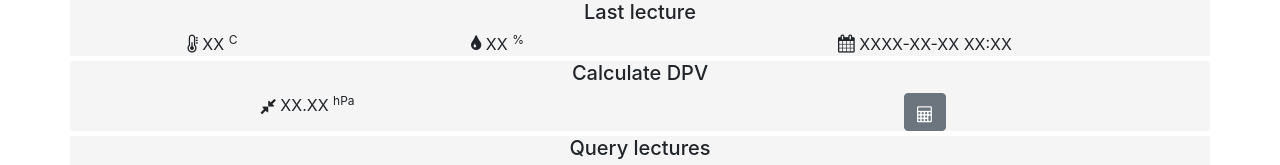
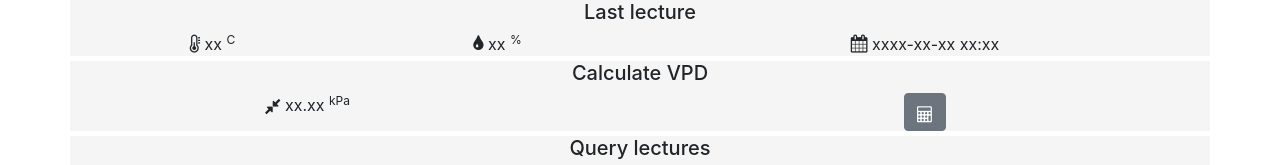
Before and after one commit to manuelchichi/temp-hum-sensor, a website: page public/index.html in a window 1280 px wide. Shown: the top 165 px of the page. Drawn offline with nearby package versions, Linux system fonts and the light colour scheme; no server answers.

Commit message:
Arreglados definiciones y otras weas.

```diff
--- a/public/index.html
+++ b/public/index.html
@@ -45,29 +45,29 @@
 		<div class="row">
 			<div class="col-3">
 				<i class="fa fa-thermometer-half" style="font-size: 18px;"></i>
-				<span id="temperatureLast">XX</span>
+				<span id="temperatureLast">xx</span>
 				<sup class="units">C</sup>
 			</div>
 			<div class="col-3">
 				<i class="fa fa-tint" style="font-size: 18px;"></i>
-				<span id="humidityLast">XX</span>
+				<span id="humidityLast">xx</span>
 				<sup class="units">%</sup>
 			</div>
 			<div class="col-6">
 				<i class="fa fa-calendar" style="font-size: 18px;"></i>
-				<span id="dateLast">XXXX-XX-XX XX:XX</span>
+				<span id="dateLast">xxxx-xx-xx xx:xx</span>
 			</div>
 		</div>
 	</div>
 
 
 	<div class="container dpv">
-		<h5>Calculate DPV</h5>
+		<h5>Calculate VPD</h5>
 		<div class="row">
 			<div class="col-5">
 				<i class="fa fa-compress icon" style="font-size: 18px;"></i>
-				<span id="dpv">XX.XX</span>
-				<sup class="units">hPa</sup>
+				<span id="dpv">xx.xx</span>
+				<sup class="units">kPa</sup>
 			</div>
 			<div class="col-1">
 			</div>
```
